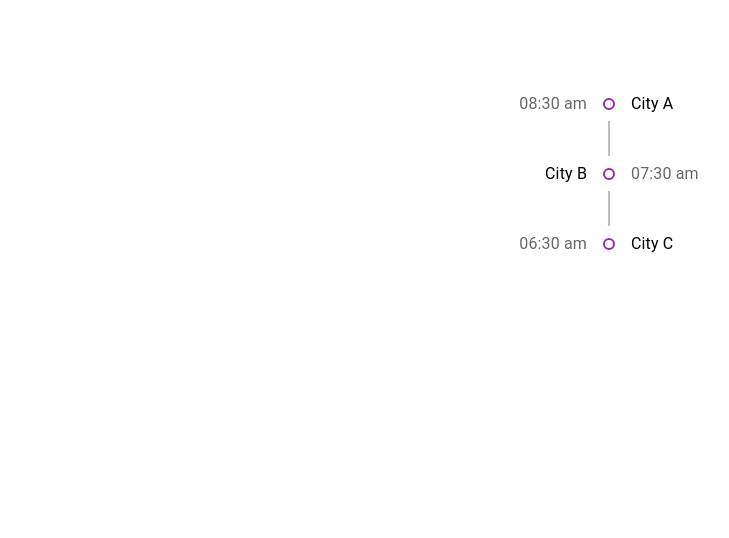
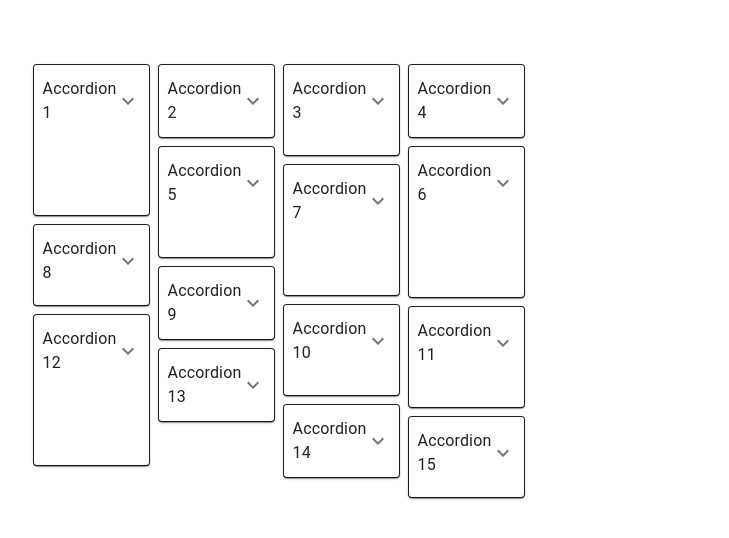
Before and after one commit to Narotam-Mishra/material-ui-learning, a React (Vite) app: page / in a window 1280 px wide. Shown: the top 538 px of the page, without its empty margins (31-760 px from the left). Built offline with nearby package versions, Linux system fonts and the light colour scheme.

Commit message:
mui-learning_1.37_Masonry

```diff
--- a/src/App.tsx
+++ b/src/App.tsx
@@ -6,7 +6,8 @@
 // import MUIPicker from './components/MUIPicker';
 // import MUIDateRangePicker from './components/MUIDateRangePicker';
 // import MUITabs from './components/MUITabs';
-import MUITimeline from './components/MUITimeline';
+// import MUITimeline from './components/MUITimeline';
+import MUIMasonary from './components/MUIMasonary';
 
 // import MUIProgress from './components/MUIProgress'
 // import MUISkeleton from './components/MUISkeleton'
@@ -78,7 +79,8 @@
         {/* <MUIPicker /> */}
         {/* <MUIDateRangePicker /> */}
         {/* <MUITabs /> */}
-        <MUITimeline />
+        {/* <MUITimeline /> */}
+        <MUIMasonary />
       </div>
     </LocalizationProvider>
   );
--- /dev/null
+++ b/src/components/MUIMasonary.tsx
@@ -0,0 +1,38 @@
+
+import { Masonry } from '@mui/lab'
+import { Box, Paper, Accordion, AccordionSummary, AccordionDetails, Typography } from '@mui/material'
+import ExpandMoreIcon from '@mui/icons-material/ExpandMore'
+
+const heights = [
+    150, 30, 90, 70, 110, 150, 130, 80, 50, 90, 100, 150, 30, 50, 80,
+]
+
+const MUIMasonary = () => {
+  return (
+    <Box sx={{ width: 500, minHeight: 400 }}>
+      <Masonry columns={4} spacing={1}>
+        {heights.map((height, index) => (
+          <Paper
+            key={index}
+            sx={{
+            //   display: "flex",
+            //   justifyContent: "center",
+            //   alignItems: "center",
+            //   height,
+              border: "1px solid",
+            }}
+          >
+            <Accordion sx={{ minHeight: height}} >
+                <AccordionSummary expandIcon={<ExpandMoreIcon />}>
+                    <Typography>Accordion {index + 1}</Typography>
+                </AccordionSummary>
+                <AccordionDetails>Content</AccordionDetails>
+            </Accordion>
+          </Paper>
+        ))}
+      </Masonry>
+    </Box>
+  );
+}
+
+export default MUIMasonary
```
Also changed, not shown: ReadMe.txt.
